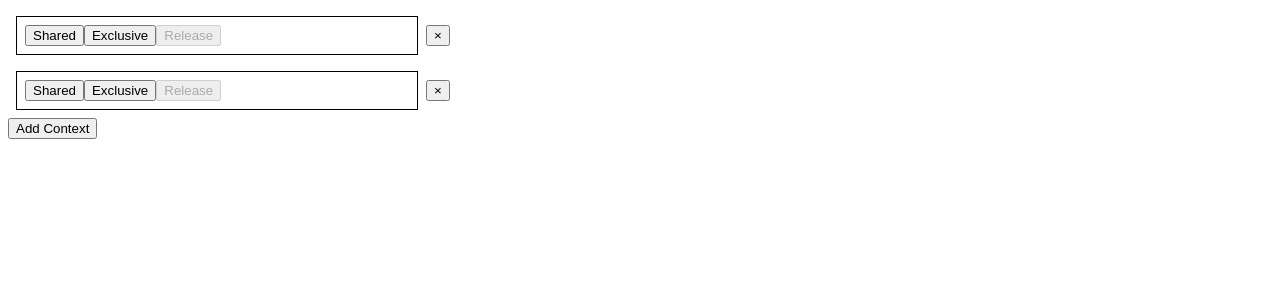
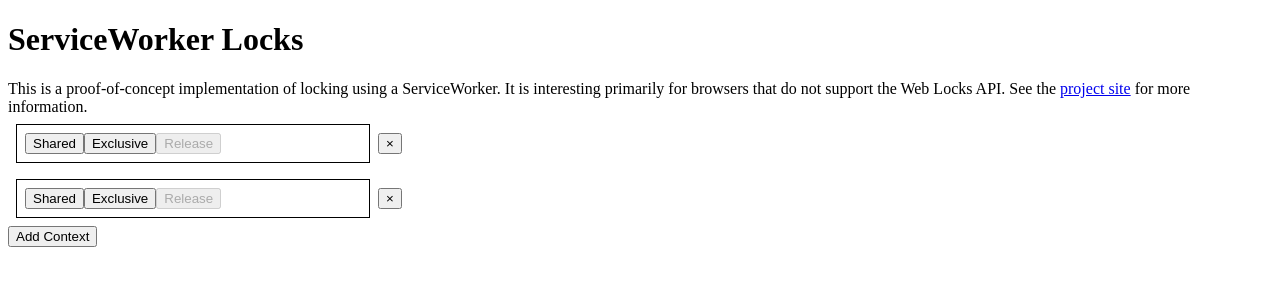
Before and after one commit to rhashimoto/serviceworker-locks, a website: page demo/index.html in a window 1280 px wide. Drawn offline with Linux system fonts and the light colour scheme.

Commit message:
Update HTML.

```diff
--- a/demo/iframe/iframe.html
+++ b/demo/iframe/iframe.html
@@ -5,7 +5,7 @@
       body {
         display: flex;
         margin: 0;
-        width: 4in;
+        width: 3.5in;
       }
 
       div {
--- a/demo/index.html
+++ b/demo/index.html
@@ -17,6 +17,12 @@
     </style>
   </head>
   <body>
+    <h1>ServiceWorker Locks</h1>
+    This is a proof-of-concept implementation of locking using a
+    ServiceWorker. It is interesting primarily for browsers that do
+    not support the Web Locks API.
+    See the <a href="https://github.com/rhashimoto/serviceworker-locks">project site</a>
+    for more information.
     <div id="container"></div>
     <button id="add">Add Context</button>
     <template id="context-template">
```
